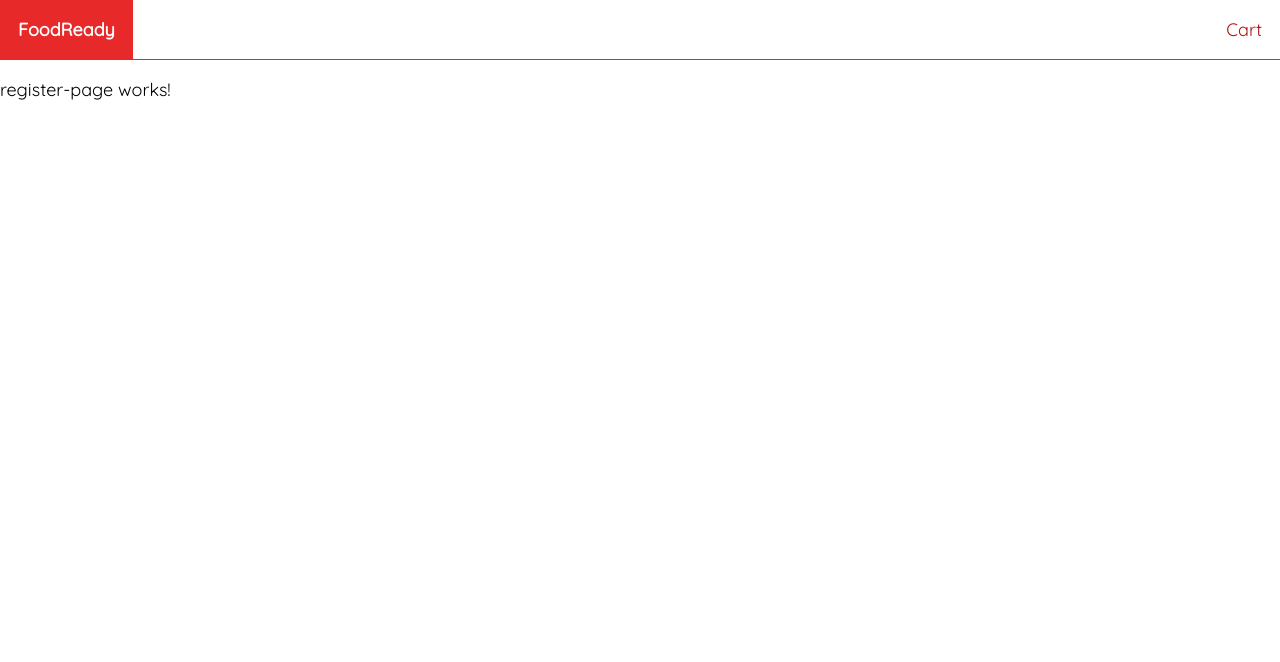
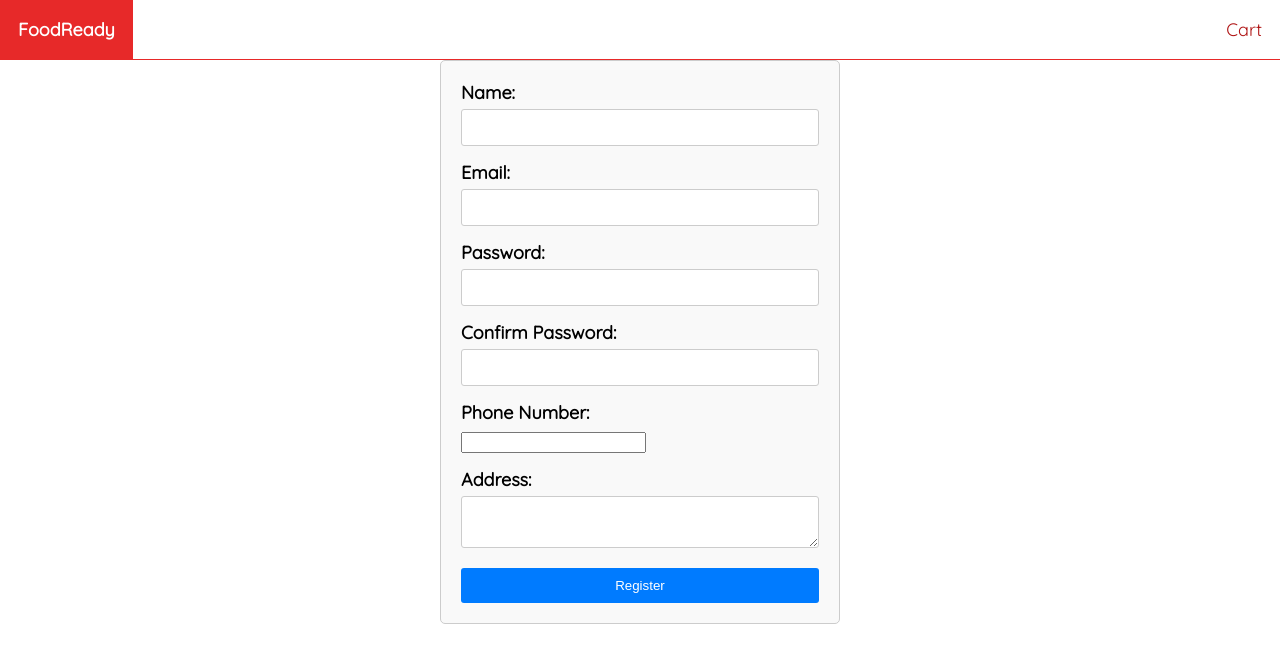
Before and after one commit to GitRavitHub/Food_App, an Angular app: page /register in a window 1280 px wide. Shown: the top 662 px of the page. Built offline with nearby package versions, Linux system fonts and the light colour scheme.

Commit message:
Updated Register Component

```diff
--- a/src/app/app.module.ts
+++ b/src/app/app.module.ts
@@ -12,7 +12,7 @@ import { FoodPageComponent } from './components/pages/food-page/food-page.compon
 import { LoginPageComponent } from './components/pages/login-page/login-page.component';
 import { OrderTrackPageComponent } from './components/pages/order-track-page/order-track-page.component';
 import { PaymentPageComponent } from './components/pages/payment-page/payment-page.component';
-import { RatingModule } from 'ng-starrating';
+import { FormsModule } from '@angular/forms';
 
 
 
@@ -32,6 +32,7 @@ import { RatingModule } from 'ng-starrating';
   imports: [
     BrowserModule,
     AppRoutingModule,
+    FormsModule,
   ],
   providers: [
     provideClientHydration()
--- a/src/app/components/pages/login-page/login-page.component.html
+++ b/src/app/components/pages/login-page/login-page.component.html
@@ -1 +1 @@
-<p>login-page works!</p>
+<p>login-page!</p>
--- a/src/app/components/pages/register-page/register-page.component.css
+++ b/src/app/components/pages/register-page/register-page.component.css
@@ -0,0 +1,42 @@
+form {
+    width: 400px;
+    margin: 0 auto;
+    padding: 20px;
+    border: 1px solid #ccc;
+    border-radius: 5px;
+    background-color: #f9f9f9;
+  }
+
+  div {
+    margin-bottom: 15px;
+  }
+
+  label {
+    display: block;
+    margin-bottom: 5px;
+    font-weight: bold;
+  }
+
+  input[type="text"],
+  input[type="email"],
+  input[type="password"],
+  textarea {
+    width: 100%;
+    padding: 10px;
+    border: 1px solid #ccc;
+    border-radius: 3px;
+  }
+
+  button[type="submit"] {
+    width: 100%;
+    padding: 10px;
+    border: none;
+    border-radius: 3px;
+    background-color: #007bff;
+    color: #fff;
+    cursor: pointer;
+  }
+
+  button[type="submit"]:hover {
+    background-color: #0056b3;
+  }
--- a/src/app/components/pages/register-page/register-page.component.html
+++ b/src/app/components/pages/register-page/register-page.component.html
@@ -1 +1,28 @@
-<p>register-page works!</p>
+<!-- register.component.html -->
+  <form (ngSubmit)="onSubmit()">
+    <div>
+      <label for="name">Name:</label>
+      <input type="text" id="name" name="name" [(ngModel)]="formData.name" required>
+    </div>
+    <div>
+      <label for="email">Email:</label>
+      <input type="email" id="email" name="email" [(ngModel)]="formData.email" required>
+    </div>
+    <div>
+      <label for="password">Password:</label>
+      <input type="password" id="password" name="password" [(ngModel)]="formData.password" required>
+    </div>
+    <div>
+      <label for="confirmPassword">Confirm Password:</label>
+      <input type="password" id="confirmPassword" name="confirmPassword" [(ngModel)]="formData.confirmPassword" required>
+    </div>
+    <div>
+      <label for="phone">Phone Number:</label>
+      <input type="tel" id="phone" name="phone" [(ngModel)]="formData.phone" required>
+    </div>
+    <div>
+      <label for="address">Address:</label>
+      <textarea id="address" name="address" [(ngModel)]="formData.address" required></textarea>
+    </div>
+    <button type="submit">Register</button>
+  </form>
--- a/src/app/components/pages/register-page/register-page.component.ts
+++ b/src/app/components/pages/register-page/register-page.component.ts
@@ -6,5 +6,13 @@ import { Component } from '@angular/core';
   styleUrl: './register-page.component.css'
 })
 export class RegisterPageComponent {
+  formData: any = {};
+
+  onSubmit() {
+    // Here, you can handle form submission logic, such as sending data to a backend server
+    console.log('Form submitted with data:', this.formData);
+    // You can also reset the form after submission
+    this.formData = {};
+  }
 
 }
```
